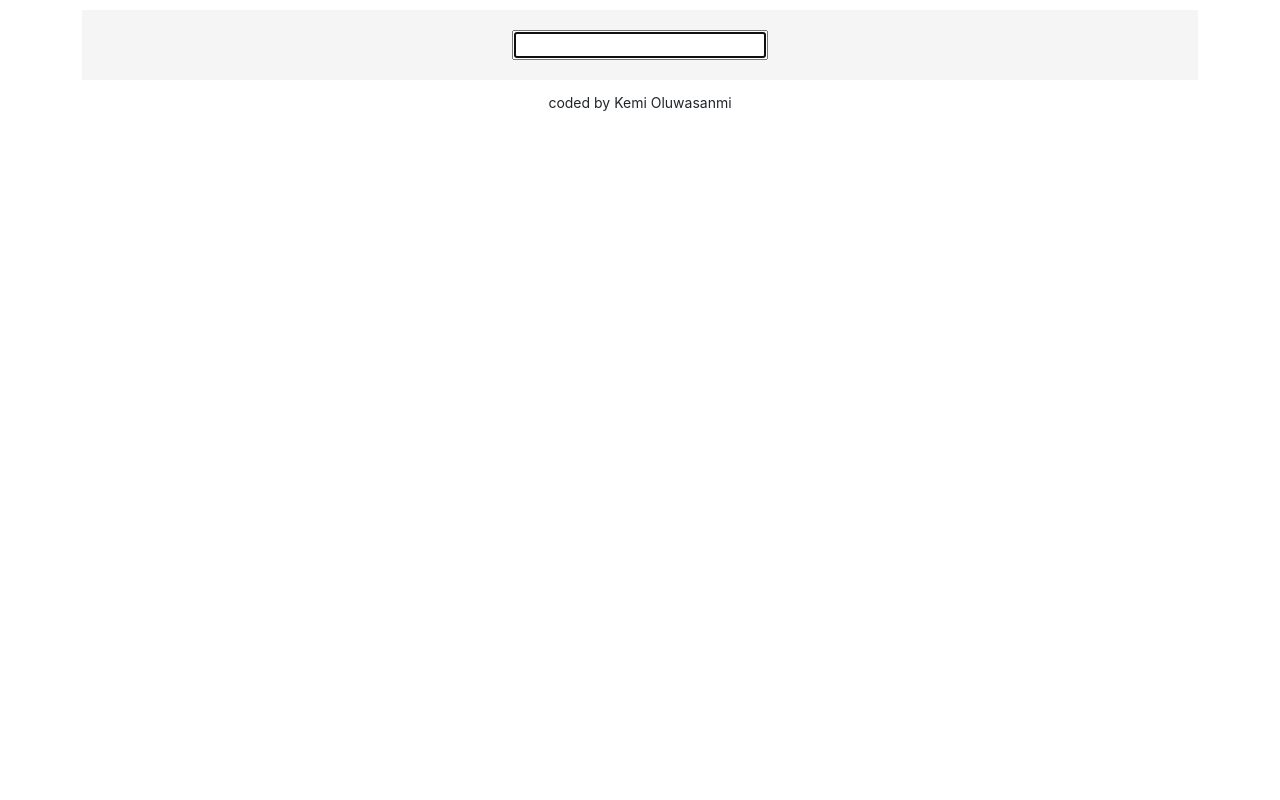
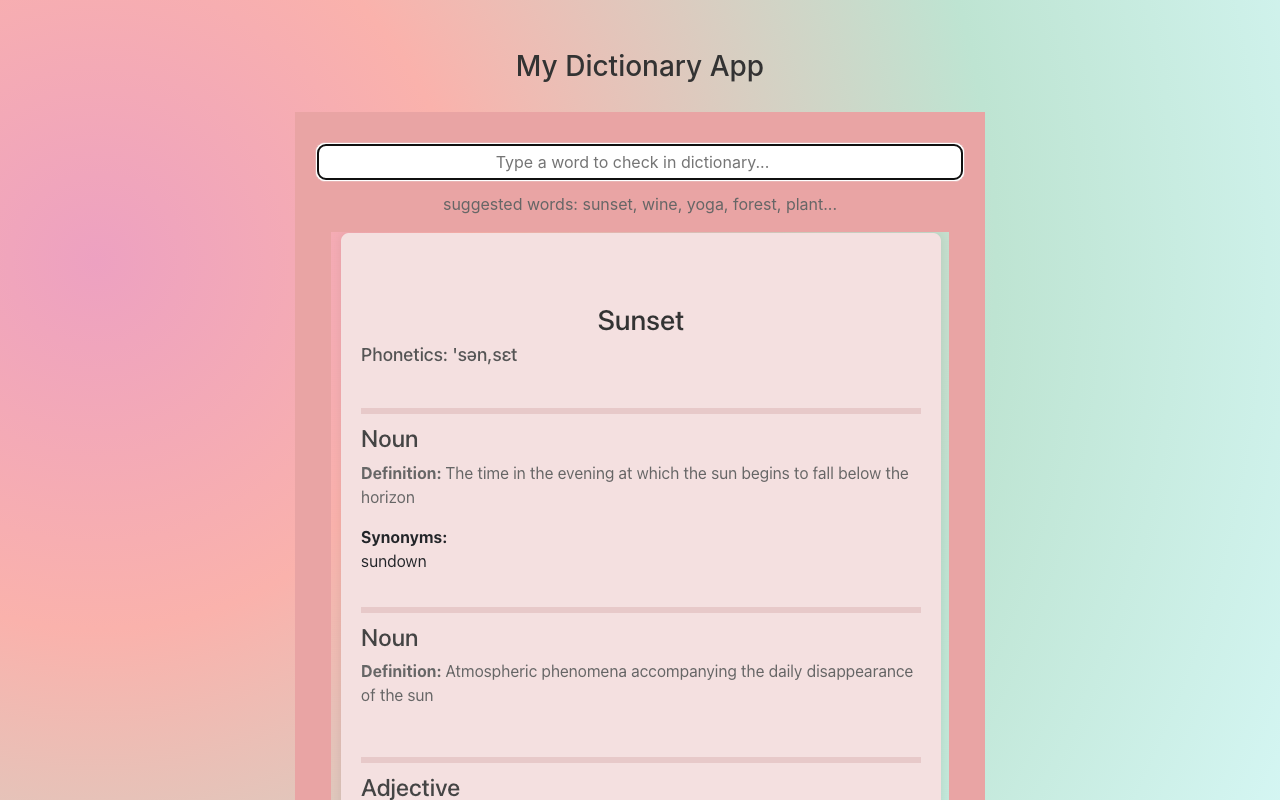
Before and after one commit to Kemi-ol/react-dictionary, a React (Create React App) app: page / in a window 1280 px wide. Shown: the top 800 px of the page. Built offline with nearby package versions, Linux system fonts and the light colour scheme.

Commit message:
completed css styling for react components

```diff
--- a/src/App.css
+++ b/src/App.css
@@ -1,38 +1,14 @@
-.App {
-  text-align: center;
+footer{
+
+    min-height: 10vh;
+    display: flex;
+    flex-direction: column;
+    align-items: center;
+    justify-content: center;
+    color: rgb(15, 14, 14);
 }
 
-.App-logo {
-  height: 40vmin;
-  pointer-events: none;
+body
+{
+  background: radial-gradient(circle at 7.5% 24%, rgb(237, 161, 193) 0%, rgb(250, 178, 172) 25.5%, rgb(190, 228, 210) 62.3%, rgb(215, 248, 247) 93.8%);
 }
-
-@media (prefers-reduced-motion: no-preference) {
-  .App-logo {
-    animation: App-logo-spin infinite 20s linear;
-  }
-}
-
-.App-header {
-  background-color: #282c34;
-  min-height: 100vh;
-  display: flex;
-  flex-direction: column;
-  align-items: center;
-  justify-content: center;
-  font-size: calc(10px + 2vmin);
-  color: white;
-}
-
-.App-link {
-  color: #61dafb;
-}
-
-@keyframes App-logo-spin {
-  from {
-    transform: rotate(0deg);
-  }
-  to {
-    transform: rotate(360deg);
-  }
-}
--- a/src/App.js
+++ b/src/App.js
@@ -9,7 +9,8 @@ function App() {
       <Dictionary />
     </div>
     <footer>
-    <small>coded by Kemi Oluwasanmi </small>
+      <a href="https://github.com/Kemi-ol/react-dictionary"> <small>Coded by Kemi Oluwasanmi </small></a>
+
     </footer>
     </div>
   );
--- /dev/null
+++ b/src/HomeImage.js
@@ -0,0 +1,11 @@
+import React from "react";
+import homeImage from "./home.png"; // Import the image
+import "./HomeImage.css"; // Import the CSS file
+
+export default function HomeImage() {
+  return (
+    <div>
+      <img src={homeImage} alt="Home" />
+    </div>
+  );
+}
--- /dev/null
+++ b/src/Results.css
@@ -0,0 +1,49 @@
+.Results {
+    max-width: 600px;
+    margin: 0 auto;
+    padding: 20px;
+    background-color: #f4e0e0;
+    border-radius: 8px;
+    box-shadow: 0 0 10px rgba(0, 0, 0, 0.1);
+  }
+
+  h1 {
+    font-size: 28px;
+    color: #333;
+    text-align: left;
+
+  }
+
+  h3 {
+    font-size: 18px;
+    color: #555;
+  }
+
+  h2 {
+    font-size: 24px;
+    color: #444;
+  }
+
+  p {
+    font-size: 16px;
+    color: #666;
+  }
+
+  hr {
+    border: 3px solid #c17f7f;
+    margin: 10px 0;
+  }
+
+ul{
+    list-style: none;
+    padding: 0;
+    margin: 0;
+}
+
+.error-message{
+    color: red;
+    font-size: 14px;
+    margin: 0;
+    padding: 0;
+    text-align: center;
+}
--- a/src/Results.js
+++ b/src/Results.js
@@ -1,31 +1,51 @@
 import React from "react";
-import Synonyms from "./Synonyms"
+import Synonyms from "./Synonyms";
+import "./Results.css"; // Import the CSS file
 
+function toSentenceCase(text) {
+  if (!text) {
+    return null;
+  }
+  return text.charAt(0).toUpperCase() + text.slice(1).toLowerCase();
+}
 
 export default function Results(props) {
-    if (props.results) {
-        console.log(props.results)
+  if (!props.results) {
+    return null; // Don't render anything if results are not available
+  }
+
+  console.log(props.results);
+
+  if (props.results.meanings && props.results.meanings.length > 0) {
     return (
       <div className="Results">
-            <h1>{props.results.word}</h1>
-            <h3>phonetics: {props.results.phonetic}</h3>
-            <br/>
-            <hr/>
-{props.results.meanings.slice(0,3).map(function(meaning, index) {
+        <h1>{toSentenceCase(props.results.word)}</h1>
+        <h3>/{props.results.phonetic}/</h3>
+        <br />
+        <hr />
+        {props.results.meanings.slice(0, 3).map(function (meaning, index) {
           return (
             <div key={index}>
-            <h2>{meaning.partOfSpeech}</h2>
-            <p>Definition: {meaning.definition}</p>
-            {meaning.example && <p>Example: {meaning.example}</p>}
-            <Synonyms synonyms={meaning.synonyms}/>
-            <br/>
-            <hr/>
+              <h2>{toSentenceCase(meaning.partOfSpeech)}</h2>
+              <p>
+                <strong>Definition: </strong>
+                {toSentenceCase(meaning.definition)}
+              </p>
+              {meaning.example && (
+                <p>
+                  <strong>Example:</strong>{" "}
+                  {toSentenceCase(meaning.example)}
+                </p>
+              )}
+              <Synonyms synonyms={meaning.synonyms} />
+              <br />
+              <hr />
             </div>
-    )
+          );
         })}
       </div>
-    );}
-    else {
-        return null;
+    );
+  } else {
+    return <p className='error-message'><strong>No meanings found for the word.</strong></p>;
   }
 }
--- a/src/dictionary/Dictionary.css
+++ b/src/dictionary/Dictionary.css
@@ -1,12 +1,41 @@
 .dictionary{
+   max-width: 1200px;
+    display: flex;
+    flex-direction: column;
+    justify-content: space-between;
+    align-items: center;
+    background-color: #e9a4a4;
+    padding: 20px;
+    box-sizing: border-box;
+    margin: 20px 80px;
+}
+
+.container{
     width: 100%;
     height: 100%;
     display: flex;
     flex-direction: column;
     justify-content: flex-start;
     align-items: center;
-    background-color: #f5f5f5;
-    padding: 20px;
+
+
+}
+
+input{
+    width: 100%;
+    height: 40px;
+    border-radius: 10px;
+    border: 1px solid #e8b4b4;
+    padding: 0 20px;
     box-sizing: border-box;
-    margin: 10px 0;
-}
+    margin: 10px 180px;
+    text-align: center;}
+
+    h1{
+        font-size: 40px;
+        color: #e8b4b4;
+        margin: 20px,0px;
+        padding: 0;
+        text-align: center;
+        margin-top: 50px;;
+    }
--- a/src/dictionary/Dictionary.js
+++ b/src/dictionary/Dictionary.js
@@ -2,6 +2,8 @@ import React, {useState} from "react";
 import "./Dictionary.css";
 import axios from "axios";
 import Results from "../Results"
+import HomeImage from "../HomeImage";
+
 
 
 
@@ -19,7 +21,6 @@ export default function Dictionary() {
         event.preventDefault();
         alert(`Searching for ${keyword} definition`);
         let key = "c9c7oc64f71481aa1fa0f40af020b3t6";
-        let word = {keyword};
         let apiUrl = `https://api.shecodes.io/dictionary/v1/define?word=${keyword}&key=${key}`;
 
    axios.get(apiUrl).then(handleResponse);
@@ -30,11 +31,17 @@ const handleKeywordChange = (event) => {
 }
 
     return (
-        <div >
+        <div className ="container" >
+        <h1 className= 'heading'>My Dictionary App</h1>
         <form onSubmit={handleSearch} className="dictionary">
-            <input type="search" autoFocus={true} onChange ={handleKeywordChange} />
+            <input type="search" autoFocus={true}
+            placeholder="Type a word to check in dictionary..."
+             onChange ={handleKeywordChange} />
+             <p> suggested words: sunset, wine, yoga, forest, plant...</p>
+             {!results && <HomeImage/>}
         </form>
-        <div className = 'results'>
+               <div className = 'results'>
+
         <Results results={results}/>
         </div>
         </div>
```
Also changed, not shown: src/HomeImage.css (added), src/home.png (added). Lines whose indentation alone changed are shown as unchanged.
